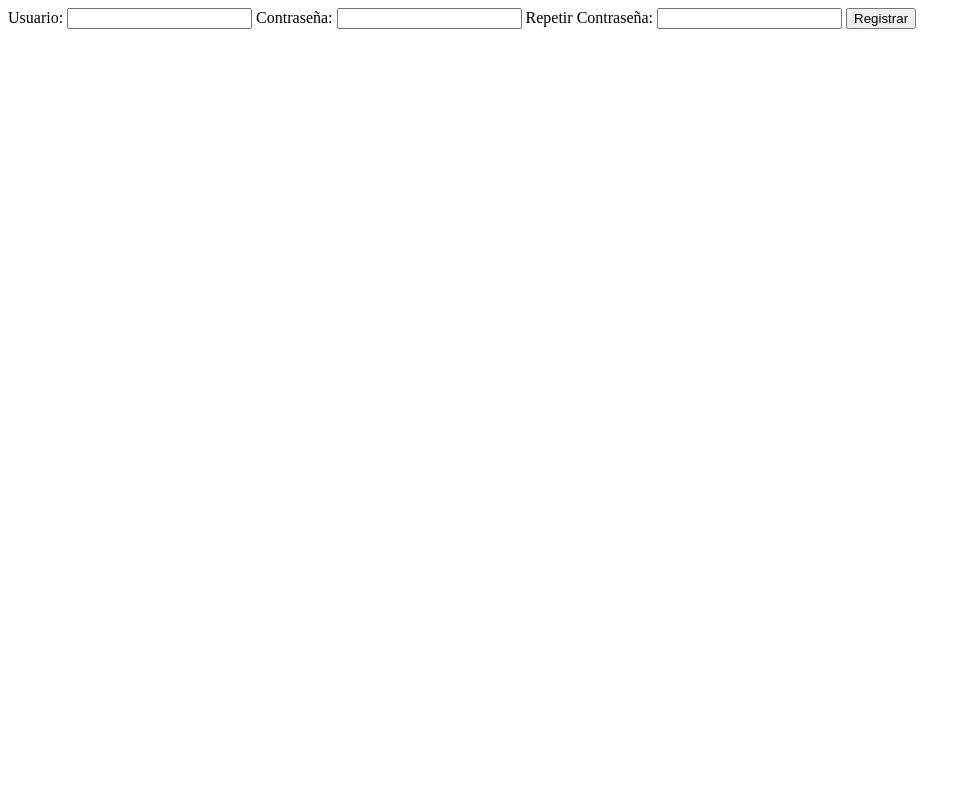
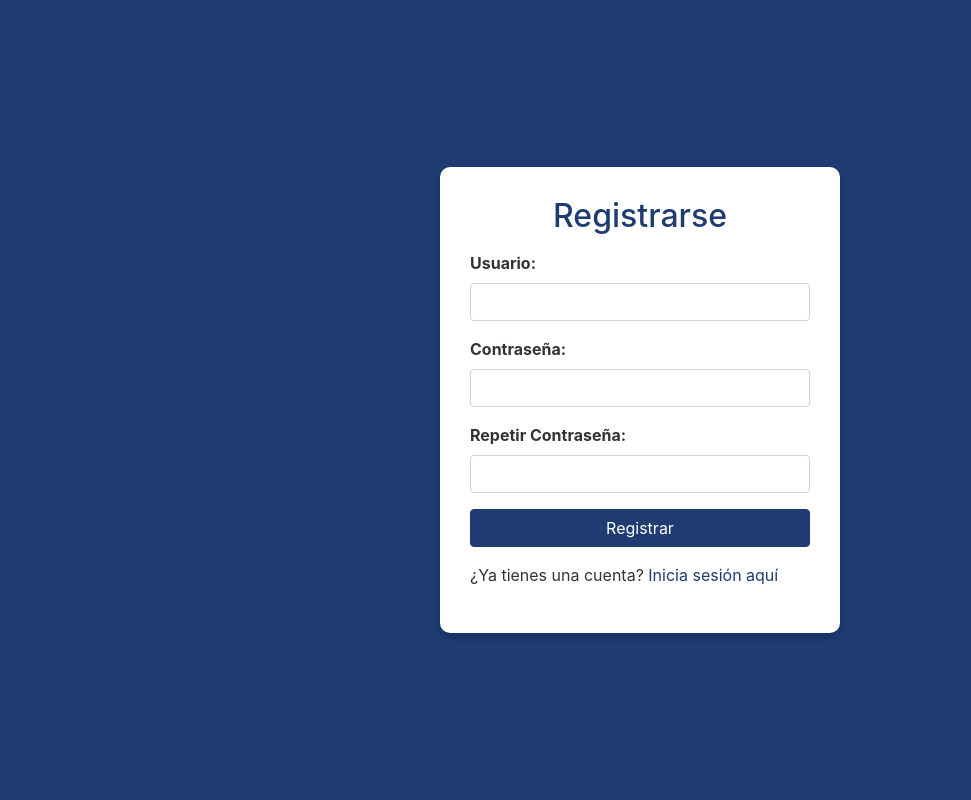
Before and after one commit to fjose4210/DESAFIO1LIS, a PHP site: page /registrar.php in a window 1280 px wide. Shown: the whole page, without its empty margins (0-971 px from the left). Run offline with PHP 8.4, Linux system fonts and the light colour scheme.

Commit message:
registrar.php

```diff
--- a/Desafio1/registrar.php
+++ b/Desafio1/registrar.php
@@ -3,6 +3,8 @@ session_start();
 require 'config.php';
 require 'clases/Registrar.php';
 
+// Mensaje para el registro
+$message = "";
 if ($_SERVER['REQUEST_METHOD'] == 'POST') {
     $username = $_POST['username'];
     $password = $_POST['password'];
@@ -14,7 +16,7 @@ if ($_SERVER['REQUEST_METHOD'] == 'POST') {
     // Intentar registrar al usuario
     $result = $register->registrarUsuario($username, $password, $repeat_password, $pdo);
 
-   if ($result === true) {
+    if ($result === true) {
         // Almacenar mensaje de éxito en la sesión
         $_SESSION['mensaje'] = "Usuario creado exitosamente.";
 
@@ -22,15 +24,85 @@ if ($_SERVER['REQUEST_METHOD'] == 'POST') {
         header('Location: index.php');
         exit();
     } else {
-        echo $result; // Mostrar el mensaje de error
+        $message = "<div class='alert alert-danger' style='color: #1e3c72;'>$result</div>"; // Mostrar el mensaje de error
     }
 }
 ?>
 
-<!-- Formulario de registro -->
-<form method="POST">
-    <label>Usuario: <input type="text" name="username"></label>
-    <label>Contraseña: <input type="password" name="password"></label>
-    <label>Repetir Contraseña: <input type="password" name="repeat_password"></label>
-    <button type="submit">Registrar</button>
-</form>
+<!DOCTYPE html>
+<html lang="es">
+<head>
+    <meta charset="UTF-8">
+    <meta name="viewport" content="width=device-width, initial-scale=1.0">
+    <title>Registro</title>
+    <!-- Bootstrap CSS -->
+    <link rel="stylesheet" href="https://stackpath.bootstrapcdn.com/bootstrap/4.5.2/css/bootstrap.min.css">
+    <style>
+        body {
+            background-color: #1e3c72;
+            color: #fff;
+            height: 100vh;
+            display: flex;
+            justify-content: center;
+            align-items: center;
+            margin: 0;
+        }
+
+        .container {
+            background-color: #ffffff;
+            padding: 30px;
+            border-radius: 10px;
+            box-shadow: 0 4px 8px rgba(0, 0, 0, 0.2);
+            color: #333;
+            max-width: 400px;
+            width: 100%;
+        }
+
+        .form-group label {
+            font-weight: bold;
+        }
+
+        .btn-primary {
+            width: 100%;
+            background-color: #1e3c72;
+            border-color: #1e3c72;
+        }
+
+        .btn-danger {
+            width: 100%;
+        }
+    </style>
+</head>
+<body>
+
+    <div class="container">
+        <h2 class="text-center" style="color: #1e3c72; margin-bottom: 1rem;">Registrarse</h2>
+
+        <!-- Mensaje de error -->
+        <?php echo $message; ?>
+
+        <form method="POST">
+            <div class="form-group">
+                <label for="username">Usuario:</label>
+                <input type="text" class="form-control" name="username" id="username" required>
+            </div>
+            <div class="form-group">
+                <label for="password">Contraseña:</label>
+                <input type="password" class="form-control" name="password" id="password" required>
+            </div>
+            <div class="form-group">
+                <label for="repeat_password">Repetir Contraseña:</label>
+                <input type="password" class="form-control" name="repeat_password" id="repeat_password" required>
+            </div>
+            <button type="submit" class="btn btn-primary">Registrar</button>
+        </form>
+
+        <p class="mt-3">¿Ya tienes una cuenta? <a href="index.php" style="color: #1e3c72;">Inicia sesión aquí</a></p>
+    </div>
+
+    <!-- Bootstrap JS y dependencias -->
+    <script src="https://code.jquery.com/jquery-3.5.1.slim.min.js"></script>
+    <script src="https://cdn.jsdelivr.net/npm/@popperjs/core@2.9.2/dist/umd/popper.min.js"></script>
+    <script src="https://stackpath.bootstrapcdn.com/bootstrap/4.5.2/js/bootstrap.min.js"></script>
+</body>
+</html>
```
